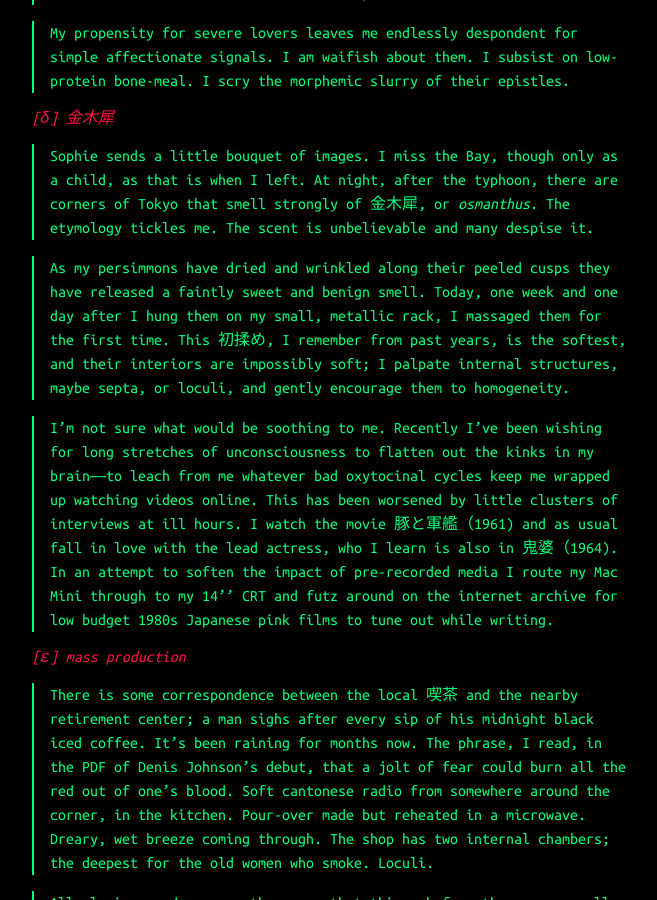
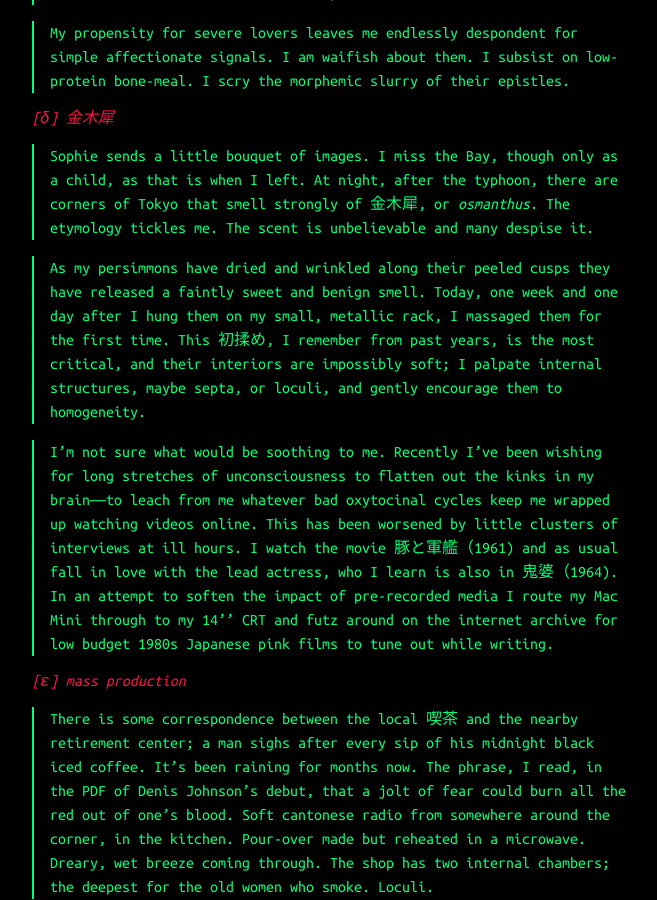
Before and after one commit to white-noise/white-noise.github.io, a Jekyll site: the page built from _posts/2026-11-08-glabrous.md, in a window 1280 px wide and 900 px high, scrolled down 2955 px. Shown: the whole window, without its empty margins (432-1089 px from the left). Built offline with Jekyll 4.4.1, drawn with Linux system fonts in a browser that asks for light colours.

Commit message:
Update content.

```diff
--- a/_posts/2026-11-08-glabrous.md
+++ b/_posts/2026-11-08-glabrous.md
@@ -39,7 +39,7 @@ On Sunday I wake up late. The morning is cold, and I stay under the blankets for
 
 ### anaemia
 
-Some recent obsession with 都築響一. Long bike to the 多摩川 riverbank. Persimmon printed fabric bought from Sou-Sou. I mail another, printed with cucumbers and vines, to the USA, from a mailbox near 池之上. Revulsion, briefly, at academic stricture and impotence. An overwhelming, facile desire to hone and whittle lapidary things. To talk to the men who collect life-size dolls that I've recently found the innocently barebones blogs of online, because of the 都築響一 connection. I buy a t-shirt commemorating his 2002 exhibition in　ゑびす, which is beautiful and which I now prize.
+Some recent obsession with 都築響一. Long bike to the 多摩川 riverbank. Persimmon printed fabric bought from Sou-Sou. I mail another, printed with cucumbers and vines, to the USA, from a mailbox near 池之上. Revulsion, briefly, at academic stricture and impotence. An overwhelming, facile desire to hone and whittle lapidary things. To talk to the men who collect life-size dolls that I've recently found the innocently barebones blogs of online, because of the 都築響一 connection. I buy a t-shirt commemorating his 2002 exhibition in ゑびす, which is beautiful and which I now prize.
 
 My propensity for severe lovers leaves me endlessly despondent for simple affectionate signals. I am waifish about them. I subsist on low-protein bone-meal. I scry the morphemic slurry of their epistles.
 
@@ -47,7 +47,7 @@ My propensity for severe lovers leaves me endlessly despondent for simple affect
 
 Sophie sends a little bouquet of images. I miss the Bay, though only as a child, as that is when I left. At night, after the typhoon, there are corners of Tokyo that smell strongly of 金木犀, or *osmanthus*. The etymology tickles me. The scent is unbelievable and many despise it.
 
-As my persimmons have dried and wrinkled along their peeled cusps they have released a faintly sweet and benign smell. Today, one week and one day after I hung them on my small, metallic rack, I massaged them for the first time. This 初揉め, I remember from past years, is the softest, and their interiors are impossibly soft; I palpate internal structures, maybe septa, or loculi, and gently encourage them to homogeneity.
+As my persimmons have dried and wrinkled along their peeled cusps they have released a faintly sweet and benign smell. Today, one week and one day after I hung them on my small, metallic rack, I massaged them for the first time. This 初揉め, I remember from past years, is the most critical, and their interiors are impossibly soft; I palpate internal structures, maybe septa, or loculi, and gently encourage them to homogeneity.
 
 I'm not sure what would be soothing to me. Recently I've been wishing for long stretches of unconsciousness to flatten out the kinks in my brain------to leach from me whatever bad oxytocinal cycles keep me wrapped up watching videos online. This has been worsened by little clusters of interviews at ill hours. I watch the movie 豚と軍艦（1961) and as usual fall in love with the lead actress, who I learn is also in 鬼婆（1964). In an attempt to soften the impact of pre-recorded media I route my Mac Mini through to my 14'' CRT and futz around on the internet archive for low budget 1980s Japanese pink films to tune out while writing.
 
```
